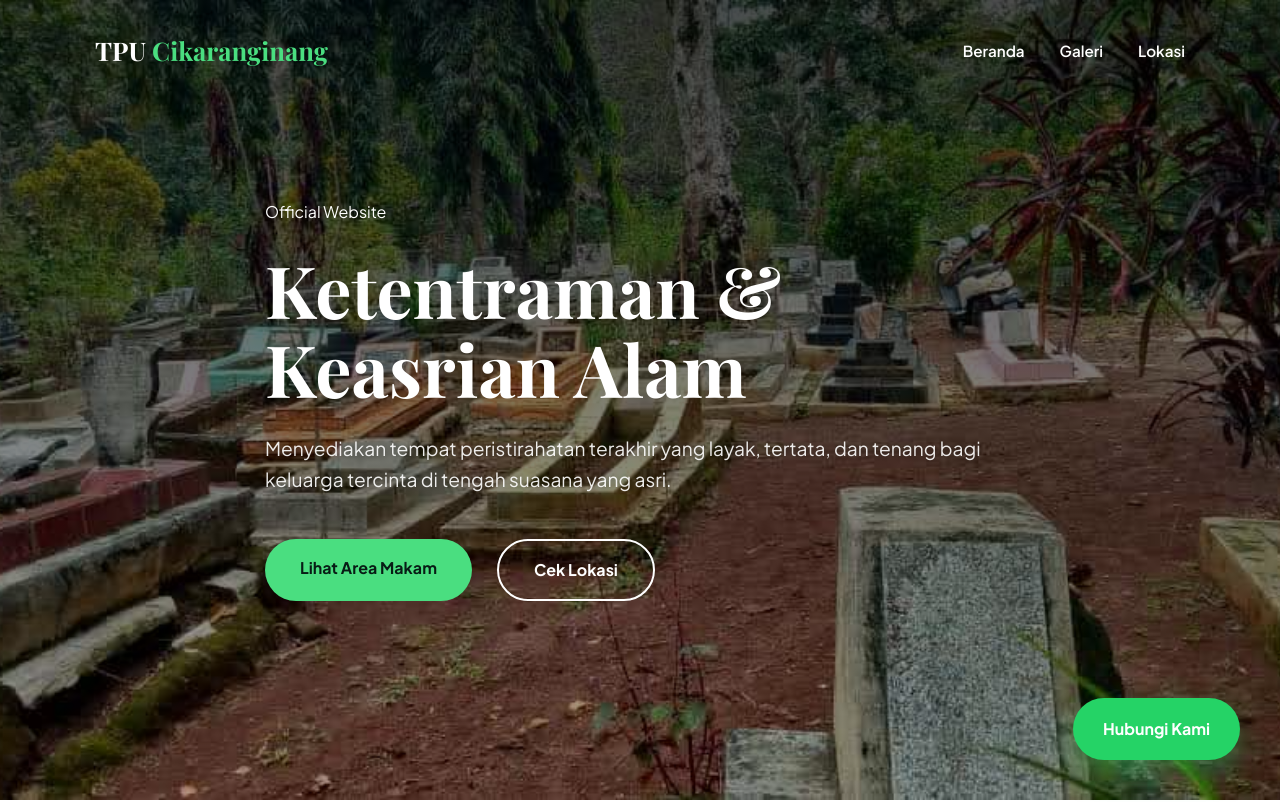
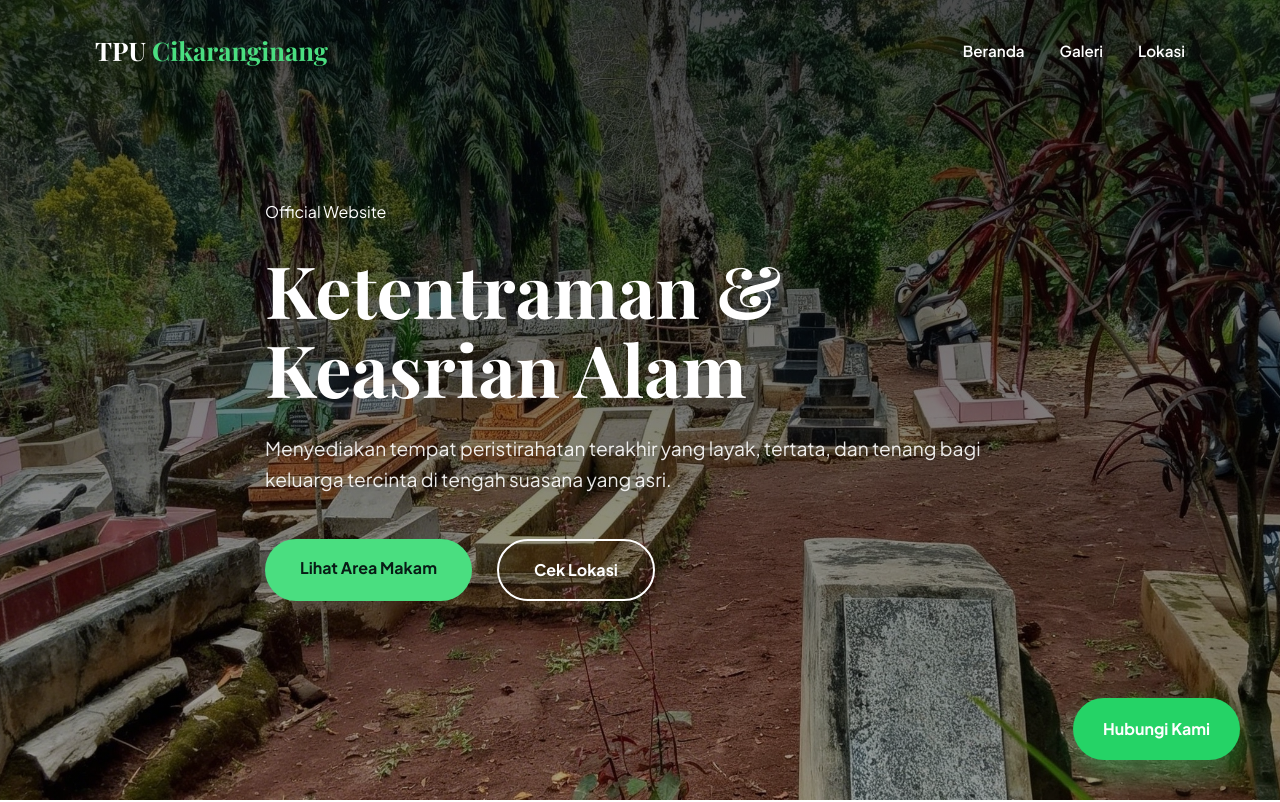
Before and after one commit to MaRVi401/makam-cikaranginang, a plain HTML site: page index.html in a window 1280 px wide. Shown: the top 802 px of the page. Drawn offline with nearby package versions, Linux system fonts and the light colour scheme.

Commit message:
update v2-gambar webp

```diff
--- a/style.css
+++ b/style.css
@@ -41,7 +41,7 @@ nav.scrolled .nav-links a { color: var(--dark); }
 /* Hero Full Screen */
 .hero {
     height: 100vh;
-    background: url('assets/img2.jpg') no-repeat center center/cover;
+    background: url('assets/hero.webp') no-repeat center center/cover;
     display: flex; align-items: center; position: relative; color: var(--white);
 }
 
```
Also changed, not shown: assets/hero.webp (added), assets/img2.jpg (deleted), 1 other file.
